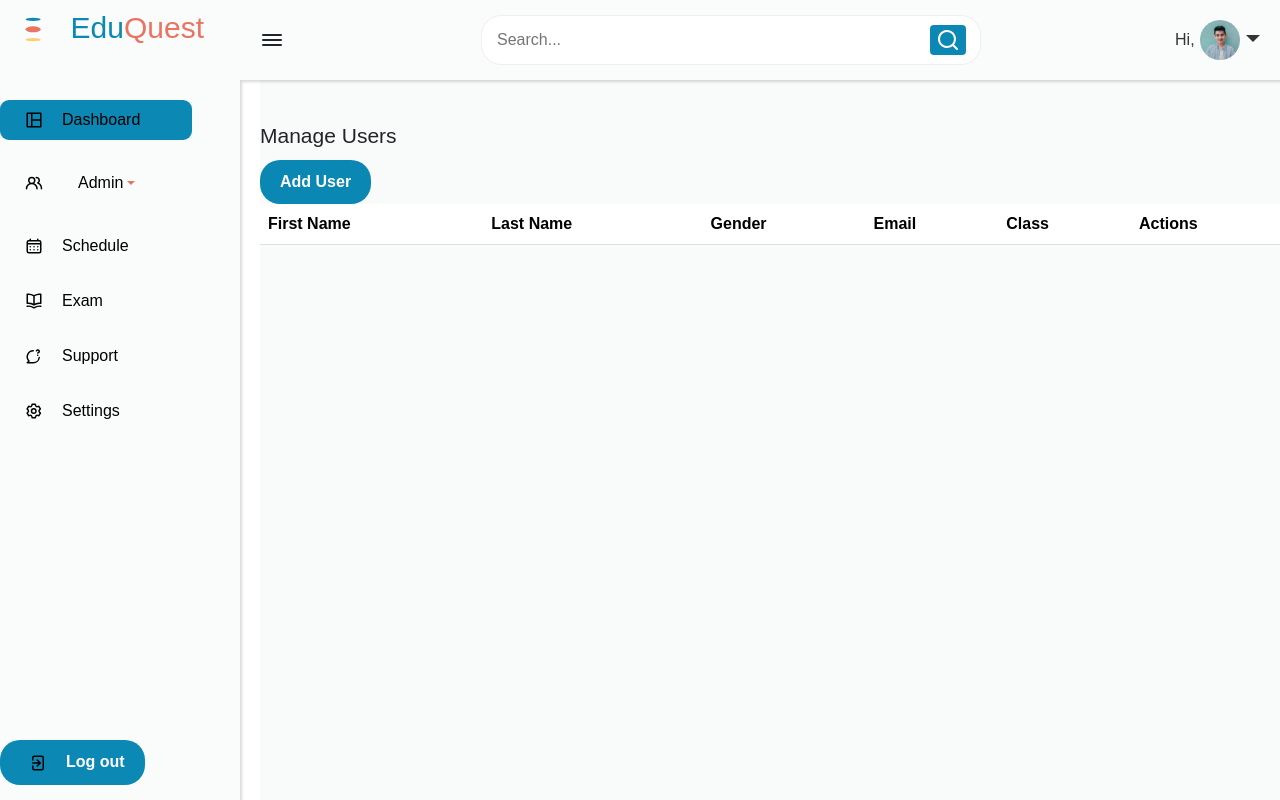
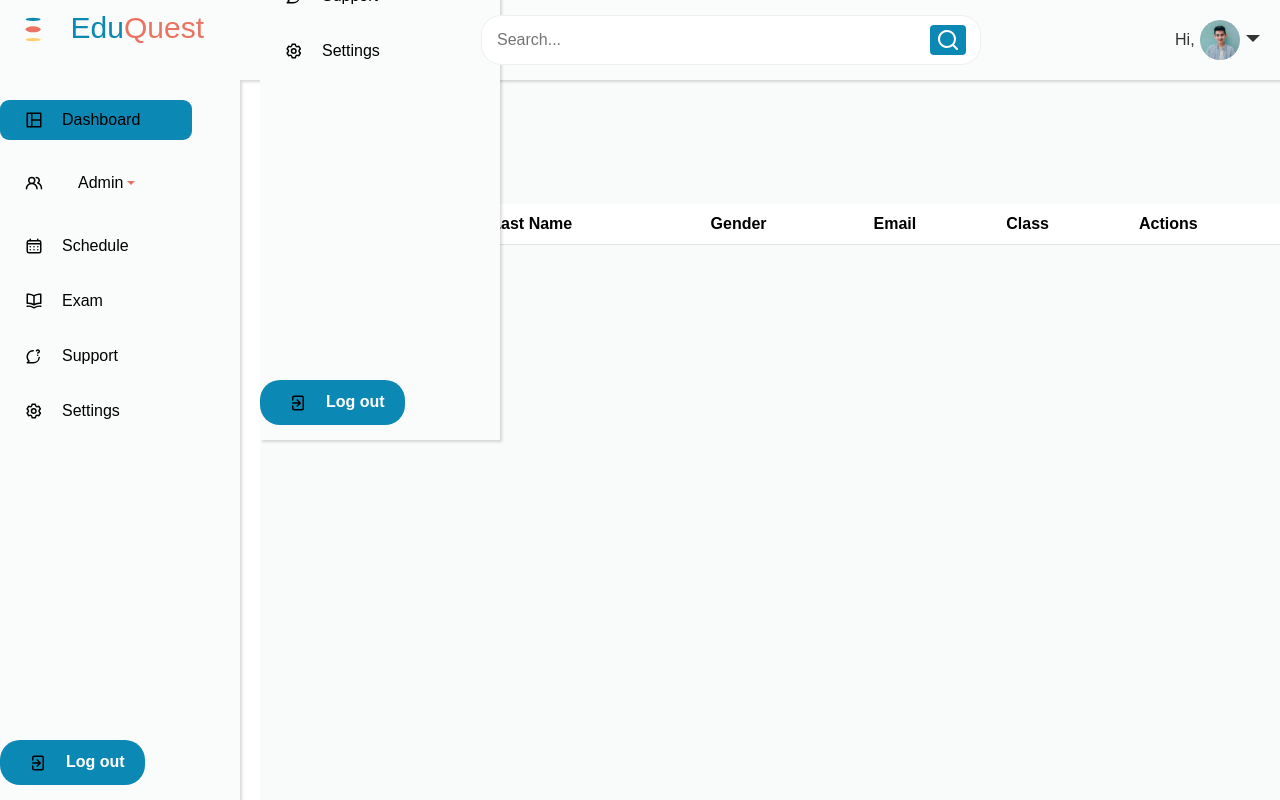
Before and after one commit to zinando/EduQuest, a React (Vite) app in the folder Frontend/: page /Users in a window 1280 px wide. Built offline with nearby package versions, Linux system fonts and the light colour scheme.

Commit message:
Update NavBar.jsx

```diff
--- a/Frontend/src/layout/NavBar/NavBar.jsx
+++ b/Frontend/src/layout/NavBar/NavBar.jsx
@@ -1,19 +1,19 @@
 import { useState, useEffect } from 'react';
-import '../Sidebar/SideBar.css';
 import * as Unicons from '@iconscout/react-unicons';
 import profile from '../../assets/profile.jpg';
 import Dropdown from 'react-bootstrap/Dropdown';
 import { userInfo } from '../../pages/queryBackEnd';
+import Sidebar from '../Sidebar/SideBar';
+
 
 export default function Navbar() {
-  const [sidebarActive, setSidebarActive] = useState(false);
+  const [sidebarVisible, setSidebarVisible] = useState(false);
   const [userFirstName, setUserFirstName] = useState('');
 
   const toggleSidebar = () => {
-    setSidebarActive(!sidebarActive);
+    setSidebarVisible(!sidebarVisible);
   };
 
-  // Fetch user information and update userFirstName
   useEffect(() => {
     const user = userInfo();
     if (user && user.firstName) {
@@ -23,9 +23,14 @@
 
   return (
     <nav>
-      <div className={`sidebar-button ${sidebarActive ? 'active' : ''}`}>
-        <Unicons.UilBars className={`sidebarBtn ${sidebarActive ? 'active' : ''}`} onClick={toggleSidebar} />
+      <div className={`sidebar-button ${sidebarVisible ? 'active' : ''}`}>
+        <Unicons.UilBars
+          className={`sidebarBtn ${sidebarVisible ? 'active' : ''}`}
+          onClick={toggleSidebar}
+        />
       </div>
+      <Sidebar isVisible={sidebarVisible} />
+        <>
           <div className="search-box">
             <input type="text" placeholder="Search..." />
             <Unicons.UilSearch className="bx-search icon" />
@@ -42,6 +47,7 @@
               <Dropdown.Item href="#">Logout</Dropdown.Item>
             </Dropdown.Menu>
           </Dropdown>
+        </>
     </nav>
   );
 }
```
Lines whose indentation alone changed are shown as unchanged.
